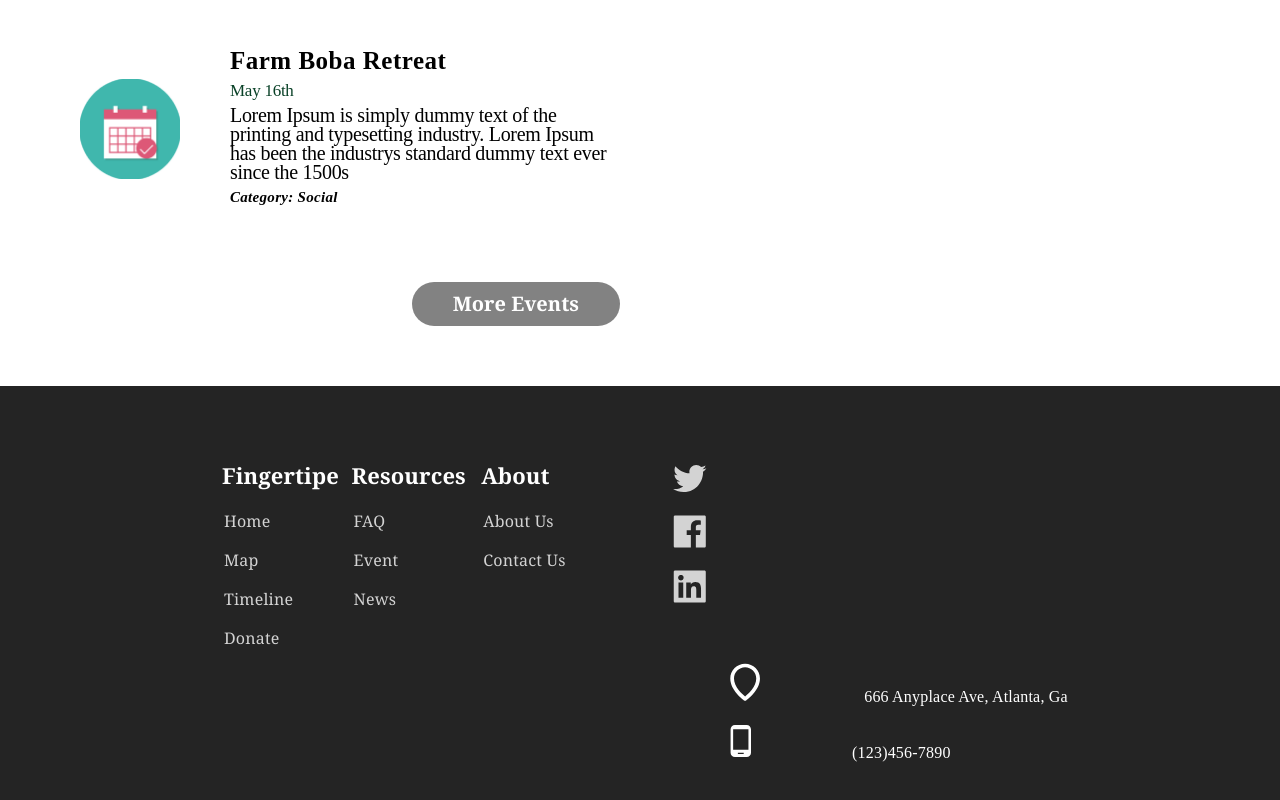
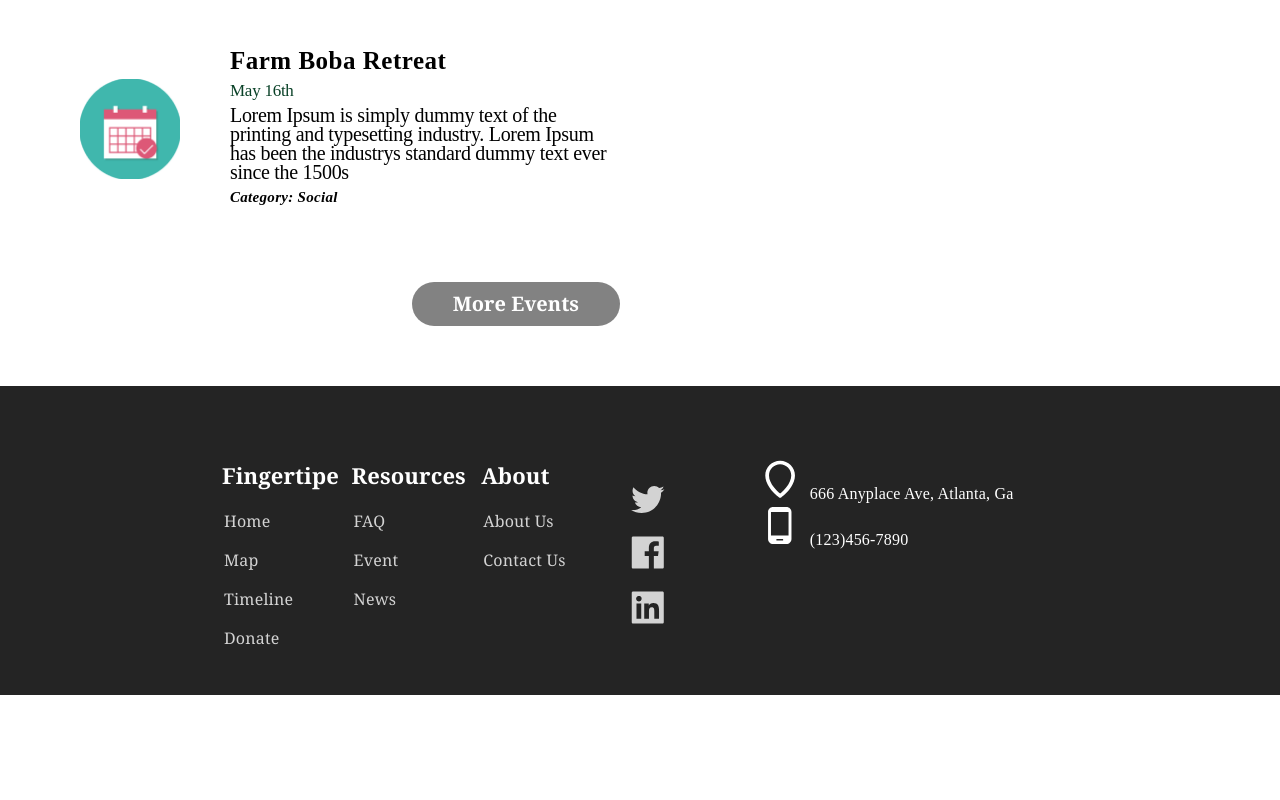
Before and after one commit to lzheng0212/JD_SLS1105, a React (Create React App) app in the folder interactive-web/: page / in a window 1280 px wide. Shown: the part 2055-2855 px from the top of the page. After the commit the page ends 2750 px from the top, so only its background shows below. Built offline with nearby package versions, Linux system fonts and the light colour scheme; no server answers; the database is empty.

Commit message:
complete footer

```diff
--- a/interactive-web/src/component/Footer.css
+++ b/interactive-web/src/component/Footer.css
@@ -115,12 +115,29 @@
     float: left;
 }
 .contact {
-    position: relative;
-    padding-top: 0px;
-    padding-left: 730px;
+    display: flex;
+
+    flex-direction: column;
+    padding-top: 40px;
+    padding-left: 100px;
     padding-bottom: 10px;
-    float: left;
+    padding-right: 100px;
+    flex-basis: 300px;
 
+
+}
+.block .contactContainer li{
+    display: flex;
+    flex-direction: row;
+    flex-basis: 500px;
+    align-items: center;
+    position: static;
+    /* width: 70px; */
+    height: 24px;
+    padding-left: 50px;
+    padding-right: 50px;
+    padding-top: 50px;
+    margin-bottom: 30px;
 }
 
 
@@ -200,12 +217,14 @@ left: 0%;
 right: 48.32%;
 top: 23.91%;
 bottom: 25.91%;
-
+width: 80px;
 font-family: Montserrat;
 font-style: normal;
 font-weight: 500;
 font-size: 16x;
 line-height: 24px;
+padding-top: 30px;
+padding-left: 15px;
 /* identical to box height, or 150% */
 letter-spacing: 0.2px;
 
@@ -214,10 +233,6 @@ letter-spacing: 0.2px;
 color: #FFFFFF;
 
 
-/* Inside Auto Layout */
 
-flex: none;
-order: 1;
-flex-grow: 0;
-margin: 130px 100px;
+
 }
--- a/interactive-web/src/component/Footer.js
+++ b/interactive-web/src/component/Footer.js
@@ -51,7 +51,9 @@ function Footer() {
 
                 </element>
             </element>
-            <element className = "list">
+
+
+
                 <element className = "title">
                     <element className = "text">
                         <element className = "linklist">
@@ -77,26 +79,28 @@ function Footer() {
                     </element>
                     </element>
                 </element>
-            </element>
+                    <element className = "text">
+                            <element className = "contact">
+                                <div className="contactContainer" style={{width:"300px"}}>
+                                    <svg width="30" height="39" viewBox="0 0 31 39" padding-bottom="30" fill="none" xmlns="http://www.w3.org/2000/svg">
+<path d="M14.5163 37.9768C14.8407 38.2085 15.2293 38.333 15.6279 38.333C16.0266 38.333 16.4152 38.2085 16.7396 37.9768C17.3223 37.5648 31.0169 27.6767 30.9613 15.3333C30.9613 6.87892 24.0824 0 15.6279 0C7.17352 0 0.294602 6.87892 0.294602 15.3238C0.239019 27.6767 13.9336 37.5648 14.5163 37.9768ZM15.6279 3.83333C21.9702 3.83333 27.1279 8.99108 27.1279 15.3429C27.1682 23.8491 18.7176 31.487 15.6279 33.9921C12.5402 31.4851 4.08769 23.8453 4.12794 15.3333C4.12794 8.99108 9.28568 3.83333 15.6279 3.83333Z" fill="white"/>
+ </svg>
+
+                                        <text id="text1" >666 Anyplace Ave, Atlanta, Ga</text>
+                                </div>
+                                <div className = "contactContainer">
+                                    <svg width="30" height="39" viewBox="0 0 22 34" padding-bottom="30" fill="none" xmlns="http://www.w3.org/2000/svg">
+<path d="M16.6278 0.958008H4.96118C2.54035 0.958008 0.586182 2.91217 0.586182 5.33301V28.6663C0.586182 31.0872 2.54035 33.0413 4.96118 33.0413H16.6278C19.0487 33.0413 21.0028 31.0872 21.0028 28.6663V5.33301C21.0028 2.91217 19.0487 0.958008 16.6278 0.958008ZM13.7112 30.1247H7.87785V28.6663H13.7112V30.1247ZM18.4508 25.7497H3.13827V5.33301H18.4508V25.7497Z" fill="white"/>
+</svg>
+
+                                    <text id="text1" >(123)456-7890</text>
+                                </div>
+                            </element>
+                        </element>
+
         </element>
 
-                <element className = "title">
-                    <element className = "text">
-                        <element className = "linklist">
-                            <div className = "contact">
-                                <li><svg width="30" height="39" viewBox="0 0 31 39" fill="none" xmlns="http://www.w3.org/2000/svg">
-<path d="M14.5163 37.9768C14.8407 38.2085 15.2293 38.333 15.6279 38.333C16.0266 38.333 16.4152 38.2085 16.7396 37.9768C17.3223 37.5648 31.0169 27.6767 30.9613 15.3333C30.9613 6.87892 24.0824 0 15.6279 0C7.17352 0 0.294602 6.87892 0.294602 15.3238C0.239019 27.6767 13.9336 37.5648 14.5163 37.9768ZM15.6279 3.83333C21.9702 3.83333 27.1279 8.99108 27.1279 15.3429C27.1682 23.8491 18.7176 31.487 15.6279 33.9921C12.5402 31.4851 4.08769 23.8453 4.12794 15.3333C4.12794 8.99108 9.28568 3.83333 15.6279 3.83333Z" fill="white"/>
- </svg> <text id="text1" >666 Anyplace Ave, Atlanta, Ga</text>
-                                </li>
-                                <li><svg width="22" height="34" viewBox="0 0 22 34" fill="none" xmlns="http://www.w3.org/2000/svg">
-<path d="M16.6278 0.958008H4.96118C2.54035 0.958008 0.586182 2.91217 0.586182 5.33301V28.6663C0.586182 31.0872 2.54035 33.0413 4.96118 33.0413H16.6278C19.0487 33.0413 21.0028 31.0872 21.0028 28.6663V5.33301C21.0028 2.91217 19.0487 0.958008 16.6278 0.958008ZM13.7112 30.1247H7.87785V28.6663H13.7112V30.1247ZM18.4508 25.7497H3.13827V5.33301H18.4508V25.7497Z" fill="white"/>
-</svg>
-<text id="text1" >(123)456-7890</text>
-                                </li>
-                            </div>
-                        </element>
-                    </element>
-                </element>
+
     </header>
   );
 }
```
